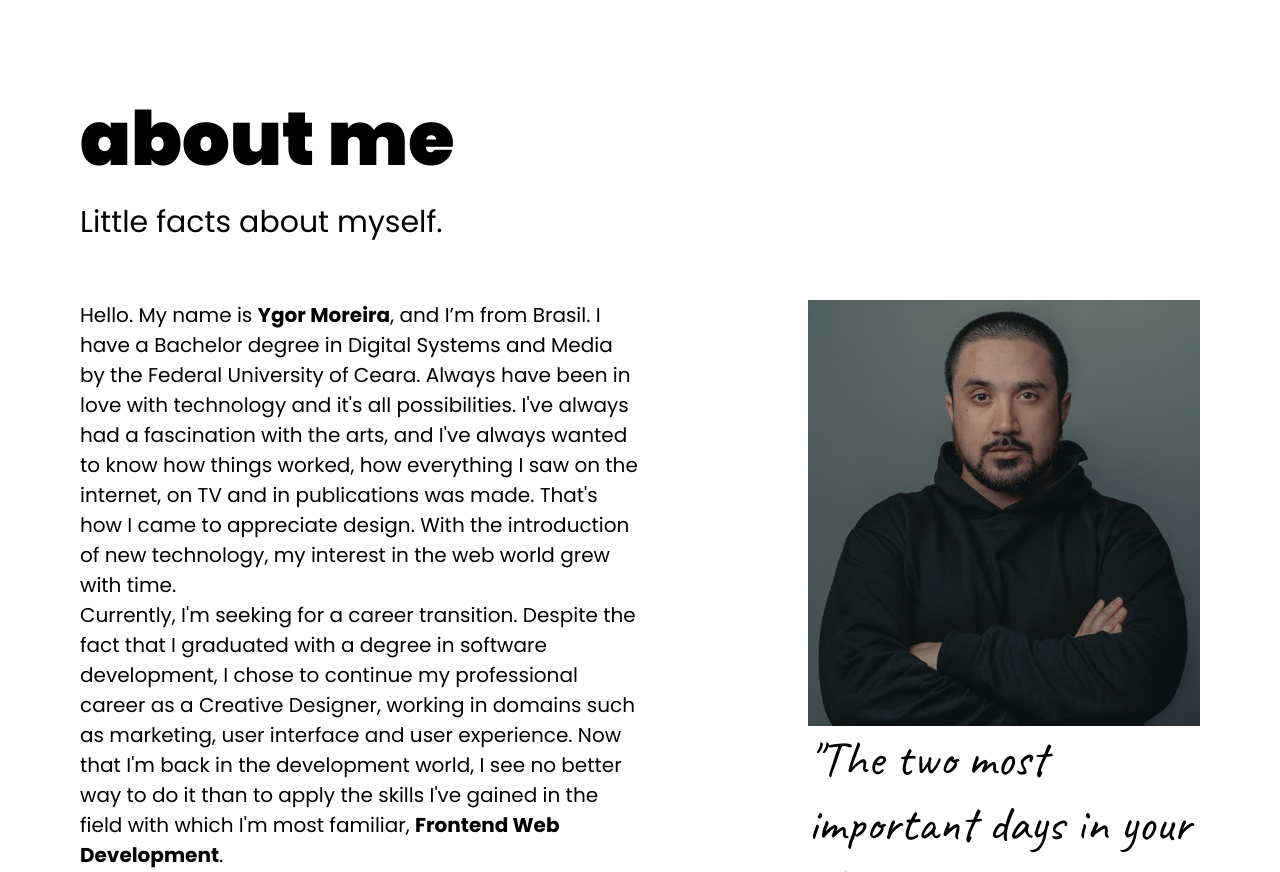
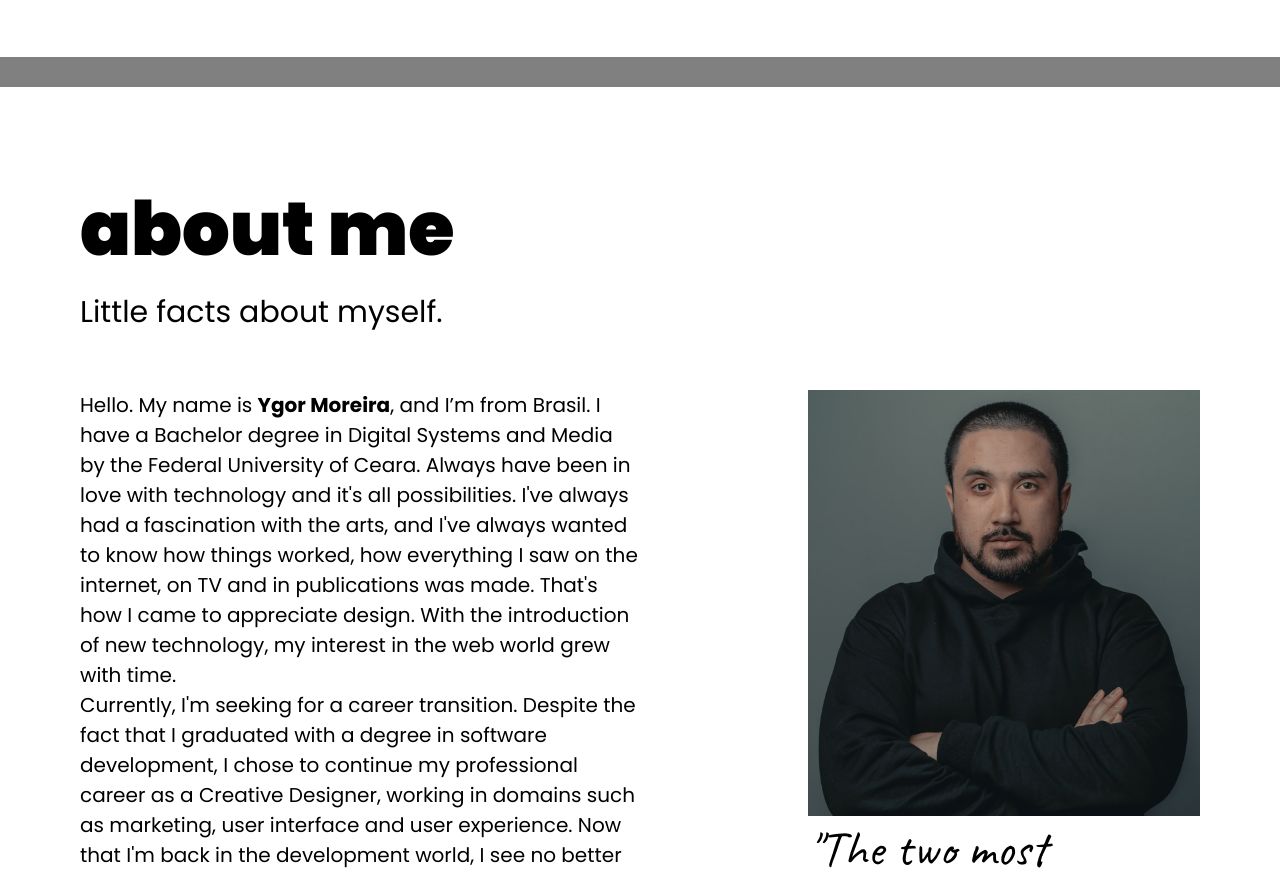
Before and after one commit to MotazPH/motaz-personal, a plain HTML site: page index.html in a window 1280 px wide. Shown: the part 1248-2120 px from the top of the page. Drawn offline with nearby package versions, Linux system fonts and the light colour scheme.

Commit message:
body sections margin adding

```diff
--- a/index.html
+++ b/index.html
@@ -18,7 +18,7 @@
         <link rel="stylesheet" href="styles.css/footer.css" />
     </head>
     <body>
-
+        <div class="body">
             <div class="header">
                 <div class="logo">
                     <img src="images/logo.png" alt="logo">
@@ -259,6 +259,7 @@
                 </div>
             </div>
 
+        </div>
             <div class="footer">
                 <div class="footer-container">
                     <div class="designed-by">
@@ -293,5 +294,6 @@
                     </div>
                 </div>
             </div>
+
     </body>
 </html>
--- a/styles.css/about-me-section.css
+++ b/styles.css/about-me-section.css
@@ -1,7 +1,8 @@
 .about-me-section {
     display: flex;
     flex-direction: column;
-    padding: 0px 80px;
+    padding: 80px 80px 0px 80px;
+    background-color:  var(--white-color);
 }
 
 .about-me-section h2{
@@ -13,7 +14,7 @@
 .about-me-section > .paragraph-photo-others{
     display: flex;
     justify-content: space-between;
-    padding: 50px 0px;
+    padding-top: 50px;
 }
 
 /* ---------- paragraph-column styles ---------- */
--- a/styles.css/common.css
+++ b/styles.css/common.css
@@ -1,6 +1,13 @@
 body {
     font-family: 'Poppins', sans-serif;
     margin: 0px;
+}
+
+.body {
+    background-color: gray;
+    display: flex;
+    flex-direction: column;
+    gap: 30px;
 }
 
 h1 {
--- a/styles.css/contact.css
+++ b/styles.css/contact.css
@@ -1,7 +1,8 @@
 .contact-section {
-    padding: 0px 80px 80px 80px;
+    padding: 80px 80px 80px 80px;
     display: flex;
-    justify-content: space-between
+    justify-content: space-between;
+    background-color:  var(--white-color);
 }
 
 .contact-section > .vector-column {
--- a/styles.css/projects-section.css
+++ b/styles.css/projects-section.css
@@ -1,7 +1,8 @@
 .projects-section {
     display: flex;
     flex-direction: column;
-    padding: 80px 80px;
+    padding: 80px 80px 0px 80px;
+    background-color:  var(--white-color);
 }
 
 .my-projects-title-descrip {
```
Lines whose indentation alone changed are shown as unchanged.
